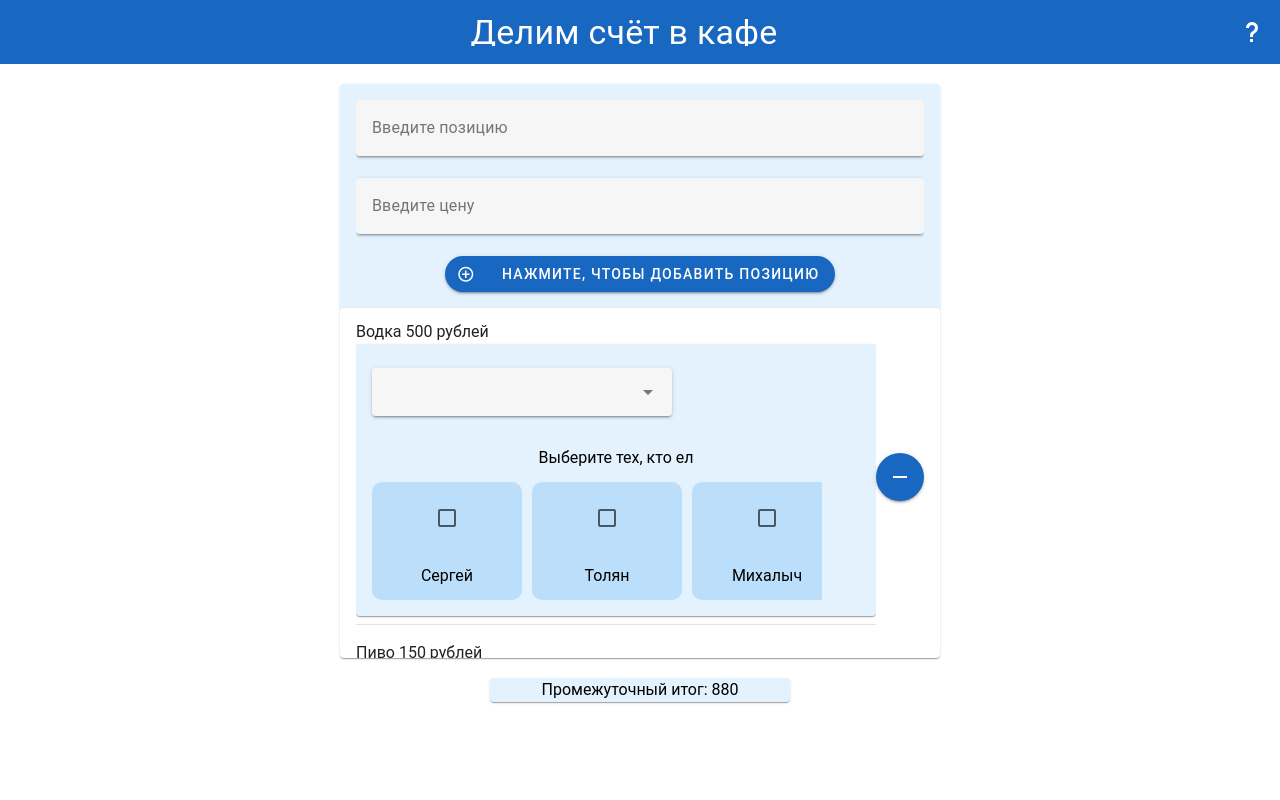
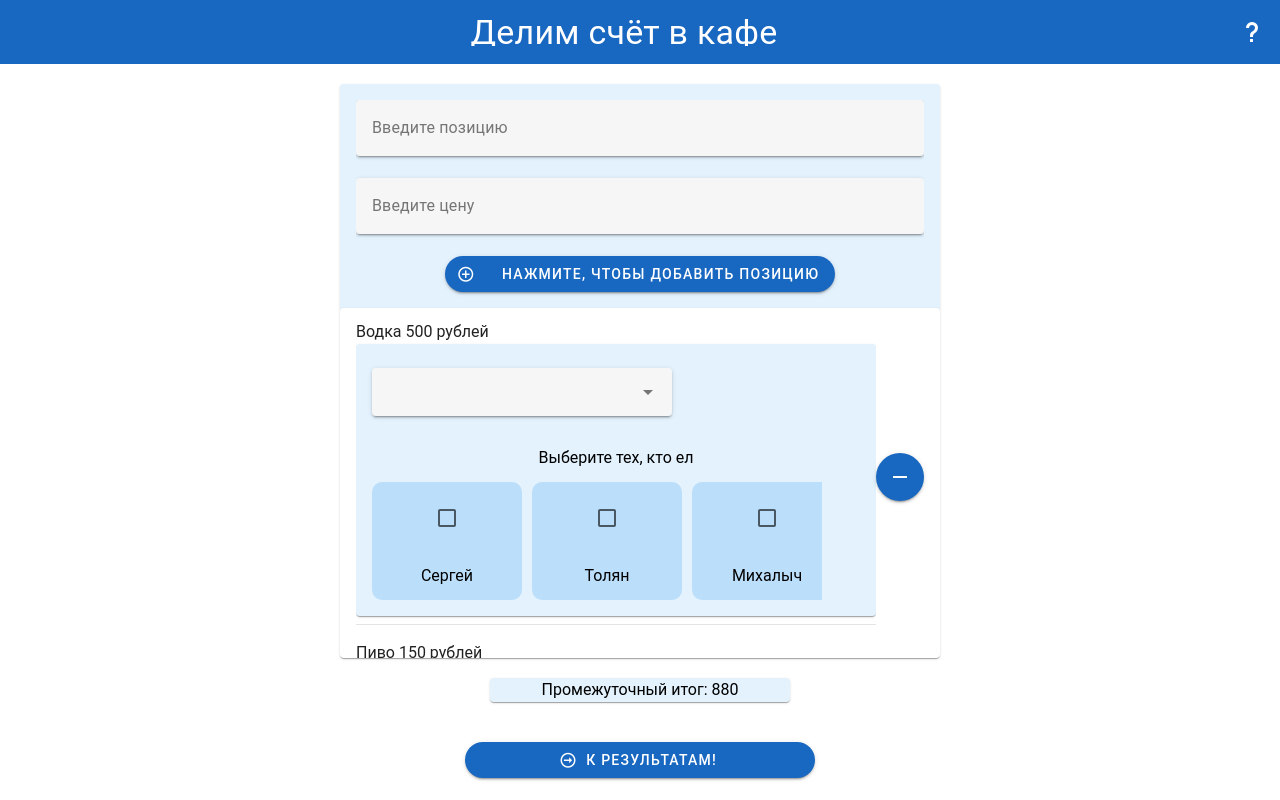
Before and after one commit to tropswhy/split-the-bill, a Vue app: page /products in a window 1280 px wide. Built offline with nearby package versions, Linux system fonts and the light colour scheme.

Commit message:
add NextButton to Result component page

```diff
--- a/src/components/Products.vue
+++ b/src/components/Products.vue
@@ -123,6 +123,12 @@ const selectHandler = (selected, prodId) => {
             width="300">
             Промежуточный итог: {{ ProductStore.sum() }}
         </v-card>
+        <NextButton
+            v-if="ProductStore.list.length > 1"
+            @click.prevent="$router.push(`/result`)"
+        >
+        К результатам!
+        </NextButton>
     </v-app>
 </template>
 
```
